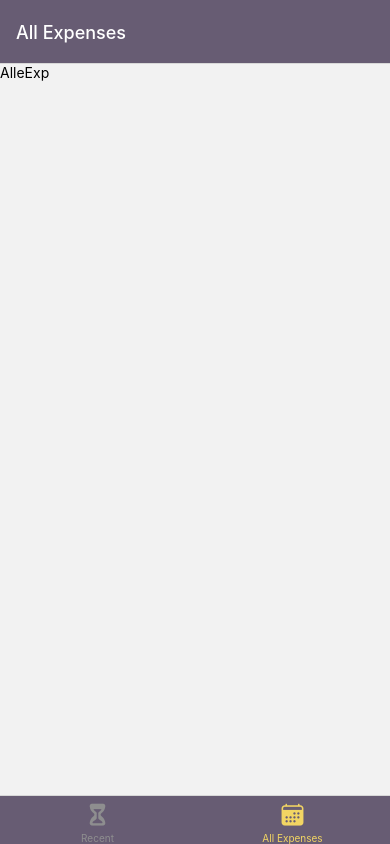
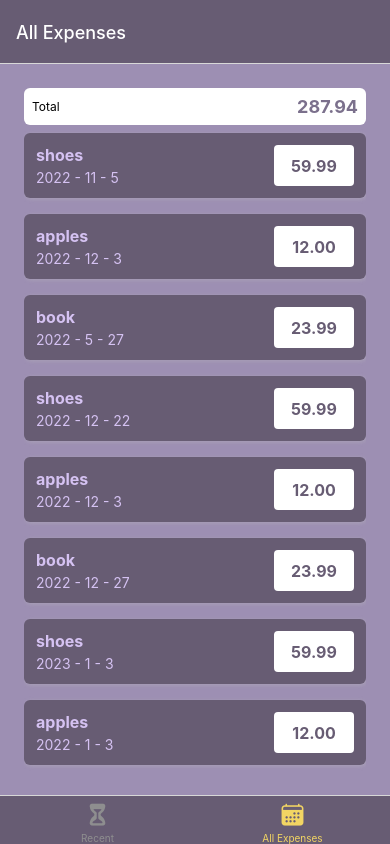
Before and after one commit to NRO1/ExpenseTracker, a React Native app: screen /AllExp in a window 390 px wide. Built offline with nearby package versions, Linux system fonts and the light colour scheme.

Commit message:
expenses utils

```diff
--- /dev/null
+++ b/components/Output/ExpensItem.js
@@ -0,0 +1,59 @@
+import { Pressable, Text, View, StyleSheet } from "react-native";
+import { Colors } from "../../colors/style";
+import { getFormattedDate } from "../Util/date";
+
+function ExpenseItem({ description, amount, date }) {
+  return (
+    <Pressable>
+      <View style={styles.item}>
+        <View>
+          <Text style={[styles.textBase, styles.desc]}>{description}</Text>
+          <Text style={styles.textBase}>{getFormattedDate(date)}</Text>
+        </View>
+        <View style={styles.amountCont}>
+          <Text style={styles.amount}>{amount.toFixed(2)}</Text>
+        </View>
+      </View>
+    </Pressable>
+  );
+}
+
+export default ExpenseItem;
+
+const styles = StyleSheet.create({
+  item: {
+    padding: 12,
+    marginVertical: 8,
+    backgroundColor: Colors.primary500,
+    flexDirection: "row",
+    justifyContent: "space-between",
+    borderRadius: 6,
+    elevation: 3,
+    shadowColor: Colors.gray500,
+    shadowRadius: 4,
+    shadowOffset: { width: 1, height: 1 },
+    shadowOpacity: 0.4,
+  },
+  textBase: {
+    color: Colors.primary50,
+  },
+  desc: {
+    fontSize: 16,
+    marginBottom: 4,
+    fontWeight: "bold",
+  },
+  amountCont: {
+    paddingHorizontal: 12,
+    paddingVertical: 4,
+    backgroundColor: "white",
+    justifyContent: "center",
+    alignItems: "center",
+    borderRadius: 4,
+    minWidth: 80
+  },
+  amount: {
+    color: Colors.primary500,
+    fontWeight: "bold",
+    fontSize: 16
+  },
+});
--- /dev/null
+++ b/components/Output/ExpensesList.js
@@ -0,0 +1,20 @@
+import {  FlatList, StyleSheet } from "react-native";
+import ExpenseItem from "./ExpensItem";
+
+function renderExpItem(itemData) {
+  return <ExpenseItem {...itemData.item} />
+}
+
+function ExpensesList({ expenses }) {
+  return (
+    <FlatList
+      data={expenses}
+      renderItem={renderExpItem}
+      keyExtractor={(item) => item.id}
+    />
+  );
+}
+
+export default ExpensesList;
+
+const styles = StyleSheet.create({});
--- /dev/null
+++ b/components/Output/ExpensesOutput.js
@@ -0,0 +1,80 @@
+import {View, StyleSheet} from 'react-native';
+import ExpensesList from './ExpensesList';
+import ExpensesSummary from './ExpensesSummary';
+import { Colors} from '../../colors/style';
+
+const DUMMY_EXPENSE = [
+{
+    id: 'e1',
+    description: 'shoes',
+    amount: 59.99,
+    date: new Date('2022-11-05')
+},
+{
+    id: 'e2',
+    description: 'apples',
+    amount: 12,
+    date: new Date('2022-12-03')
+},
+{
+    id: 'e3',
+    description: 'book',
+    amount: 23.99,
+    date: new Date('2022-05-27')
+},
+{
+    id: 'e4',
+    description: 'shoes',
+    amount: 59.99,
+    date: new Date('2022-12-22')
+},
+{
+    id: 'e5',
+    description: 'apples',
+    amount: 12,
+    date: new Date('2022-12-03')
+},
+{
+    id: 'e6',
+    description: 'book',
+    amount: 23.99,
+    date: new Date('2022-12-27')
+},
+{
+    id: 'e7',
+    description: 'shoes',
+    amount: 59.99,
+    date: new Date('2023-01-03')
+},
+{
+    id: 'e8',
+    description: 'apples',
+    amount: 12,
+    date: new Date('2022-01-03')
+},
+{
+    id: 'e9',
+    description: 'book',
+    amount: 23.99,
+    date: new Date('2022-12-27')
+}
+]
+
+function ExpensesOutput({ expPeriod}) {
+    return (
+        <View style={styles.container}>
+            <ExpensesSummary expenses={DUMMY_EXPENSE} period={expPeriod}/>
+            <ExpensesList expenses={DUMMY_EXPENSE}/>
+        </View>
+    )
+}
+
+export default ExpensesOutput;
+
+const styles = StyleSheet.create({
+    container: {
+        padding: 24,
+        backgroundColor: Colors.primary700,
+        flex: 1,
+    }
+})
--- /dev/null
+++ b/components/Output/ExpensesSummary.js
@@ -0,0 +1,38 @@
+import {View,Text,StyleSheet} from 'react-native';
+import { Colors } from '../../colors/style';
+
+function ExpensesSummary({period, expenses}) {
+
+    const expensesSum = expenses.reduce((sum, expense) => {
+        return sum + expense.amount
+    }, 0);
+
+    return (
+            <View style={styles.container}>
+                <Text style={styles.period}>{period}</Text>
+                <Text style={styles.sum}>{expensesSum.toFixed(2)}</Text>
+            </View>
+    )
+}
+
+export default ExpensesSummary;
+
+const styles = StyleSheet.create({
+    container: {
+        padding: 8,
+        backgroundColor: 'white',
+        borderRadius: 6,
+        flexDirection: 'row',
+        justifyContent: 'space-between',
+        alignItems: 'center'
+    },
+    period: {
+        fontSize: 12,
+        color: Colors.primary300,
+    },
+    sum: {
+        fontSize: 18,
+        fontWeight: 'bold',
+        color: Colors.primary800,
+    }
+})
--- /dev/null
+++ b/components/Util/date.js
@@ -0,0 +1,5 @@
+export function getFormattedDate(date) {
+    return (
+        `${date.getFullYear()} - ${date.getMonth() + 1} - ${date.getDate()}`
+    )
+}
--- a/screens/AllExp.js
+++ b/screens/AllExp.js
@@ -1,8 +1,9 @@
-import { Text, StyleSheet } from 'react-native';
+import {  StyleSheet } from 'react-native';
+import ExpensesOutput from '../components/Output/ExpensesOutput';
 
 function AllExp() {
     return (
-        <Text>AlleExp</Text>
+        <ExpensesOutput expPeriod="Total" />
     )
 }
 
--- a/screens/RecentExp.js
+++ b/screens/RecentExp.js
@@ -1,8 +1,9 @@
-import { Text, StyleSheet } from 'react-native';
+import { StyleSheet } from 'react-native';
+import ExpensesOutput from '../components/Output/ExpensesOutput';
 
 function RecentExp() {
     return (
-        <Text>RecentExp</Text>
+        <ExpensesOutput expPeriod="Last 7 days" />
     )
 }
 
```
